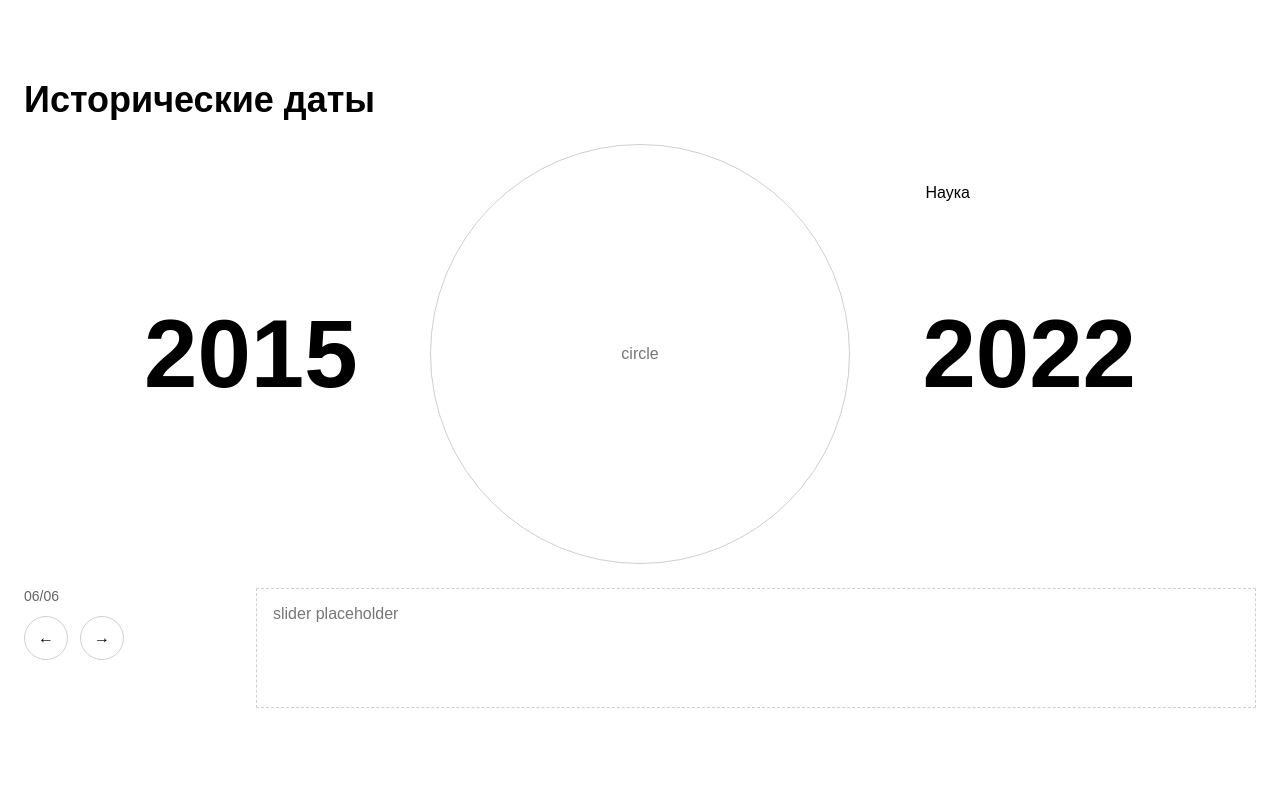
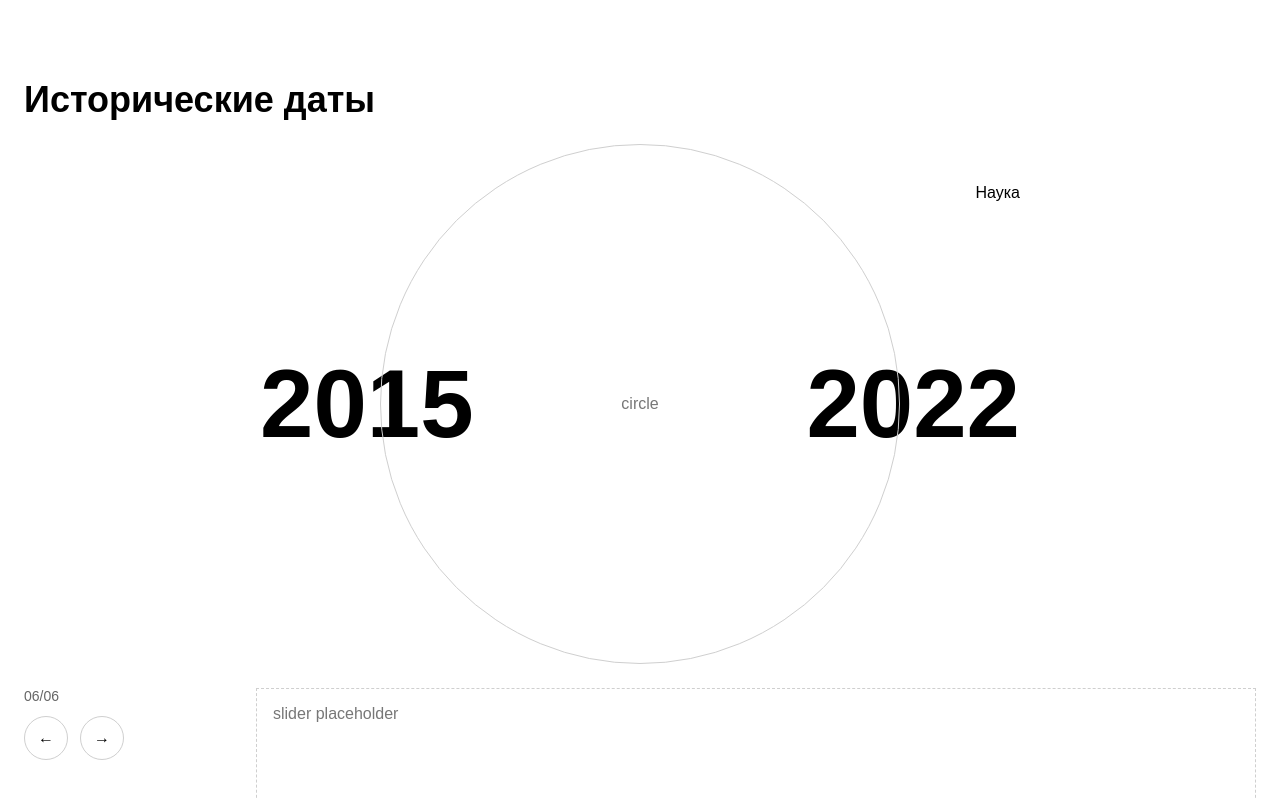
Before and after one commit to when-dev/only-digital-test, a React app: page / in a window 1280 px wide. Shown: the top 798 px of the page. Built offline with nearby package versions, Linux system fonts and the light colour scheme.

Commit message:
feat: refactor styles for circle position

```diff
--- a/src/components/Timeline.scss
+++ b/src/components/Timeline.scss
@@ -20,7 +20,7 @@
 
 .timeline__stage {
 	position: relative;
-	height: 420px;
+	height: 520px;
 	display: flex;
 	align-items: center;
 	justify-content: center;
@@ -28,8 +28,8 @@
 
 .timeline__circle-wrap {
 	position: relative;
-	width: 420px;
-	height: 420px;
+	width: 520px;
+	height: 520px;
 }
 
 .timeline__circle {
@@ -66,11 +66,11 @@
 }
 
 .timeline__year--from {
-  left: 120px;
+  left: calc(50% - 380px);
 }
 
 .timeline__year--to {
-  right: 120px;
+  right: calc(50% - 380px);
 }
 
 .timeline__bottom {
```
